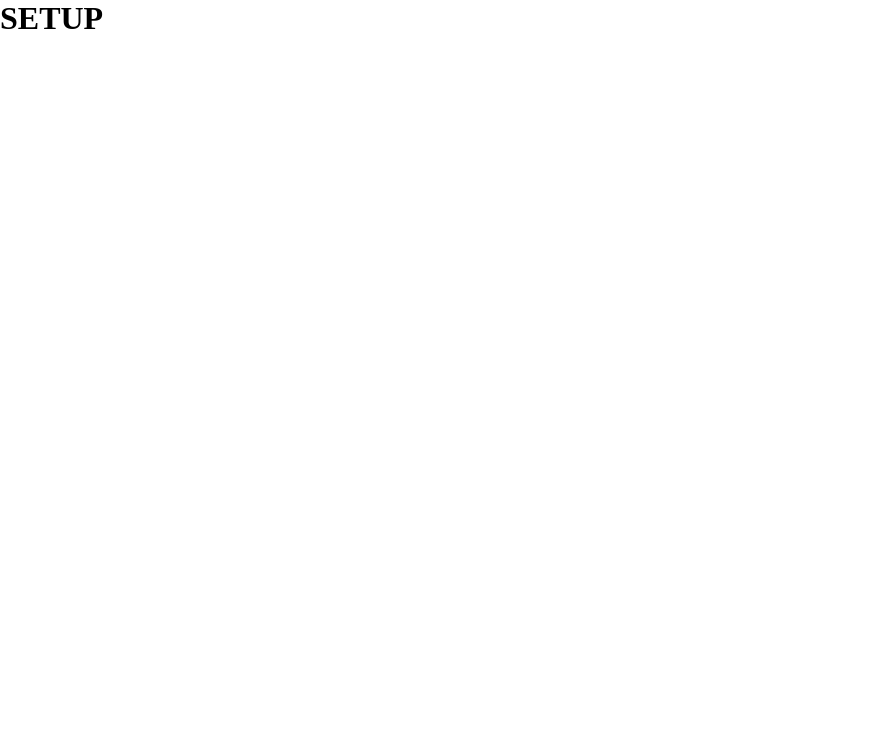
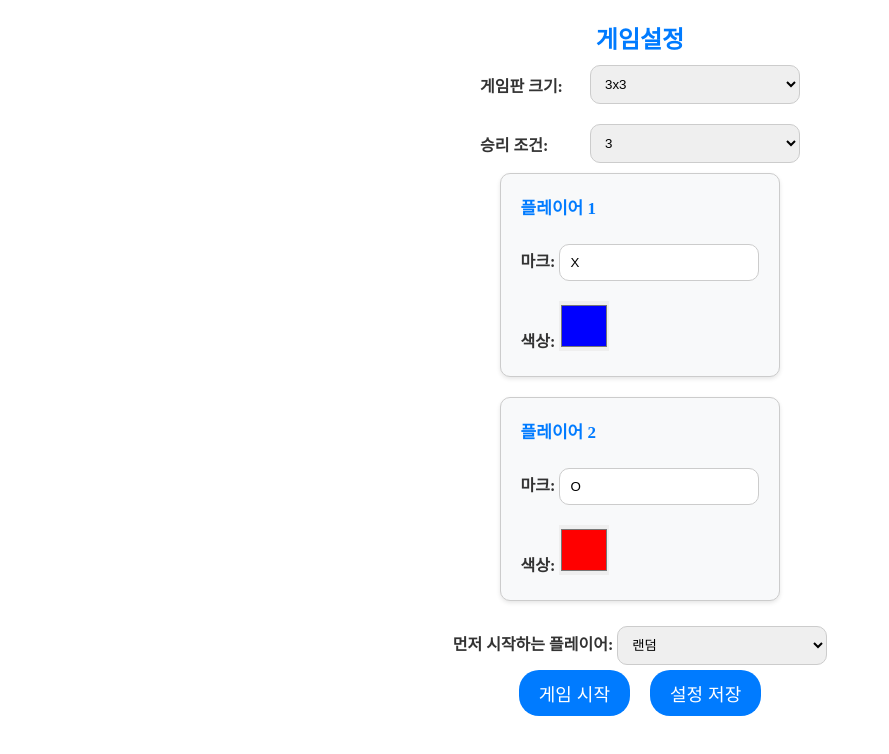
Before and after one commit to DNharry0/tictactoe, a Next.js app: page /setup in a window 1280 px wide. Shown: the top 754 px of the page, without its empty margins (0-889 px from the left). Built offline with nearby package versions, Linux system fonts and the light colour scheme.

Commit message:
feat: setup page

```diff
--- a/src/pages/index.tsx
+++ b/src/pages/index.tsx
@@ -5,7 +5,6 @@ export default function Home() {
   return (
     <>
       <main>
-        <div>commit test</div>
         <Container>
           <Link href="/setup" passHref>
             <Button>게임 시작</Button>
--- a/src/pages/setup/index.tsx
+++ b/src/pages/setup/index.tsx
@@ -1,10 +1,194 @@
-import React from 'react';
+import React from "react";
+import styled from "@emotion/styled";
+import { useState } from "react";
+import { useRouter } from 'next/navigation';
+
+interface GameSettings {
+    boardSize: number;
+    winCondition: number;
+    player1: { mark: string, color: string };
+    player2: { mark: string, color: string };
+    firstPlayer: 'player1' | 'player2' | 'random';
+}
+
+const initialSettings: GameSettings = {
+    boardSize: 3,
+    winCondition: 3,
+    player1: { mark: 'X', color: '#0000FF' },
+    player2: { mark: 'O', color: '#FF0000' },
+    firstPlayer: 'random',
+}
 
 const SetupIndex = () => {
+    const [settings, setSettings] = useState<GameSettings>(initialSettings);
+    const router = useRouter();
+
+    const handleInputChange = (e: React.ChangeEvent<HTMLInputElement> | React.ChangeEvent<HTMLSelectElement>, field: string) => {
+        const { value, name } = e.target;
+        if (field === 'boardSize' || field === 'winCondition') {
+            setSettings((prevSettings) => ({
+                ...prevSettings,
+                [field]: parseInt(value, 10),
+            }));
+        } else if (field === 'player1' || field === 'player2') {
+            setSettings((prevSettings) => ({
+                ...prevSettings,
+                [field]: {
+                    ...prevSettings[field],
+                    [name]: name === 'color' ? value : value,
+                },
+            }));
+        } else {
+            setSettings((prevSettings) => ({
+                ...prevSettings,
+                [field]: value,
+            }));
+        }
+    }
+
+    const saveSettingsAndStartGame = () => {
+        localStorage.setItem('gameSettings', JSON.stringify(settings));
+        router.push('/game');
+    }
+
     return (
-        <div>
-            <h1>SETUP</h1>
-        </div>
+        <Container>
+            <Title>게임설정</Title>
+
+            <FieldGroup>
+                <Label htmlFor="">게임판 크기: </Label>
+                <Select name="boardSize" value={settings.boardSize} id="" onChange={(e) => handleInputChange(e, 'boardSize')}>
+                    <option value="3">3x3</option>
+                    <option value="4">4x4</option>
+                    <option value="5">5x5</option>
+                </Select>
+            </FieldGroup>
+            <FieldGroup>
+                <Label htmlFor="">승리 조건: </Label>
+                <Select name="winCondition" value={settings.winCondition} id="" onChange={(e) => handleInputChange(e, 'winCondition')}>
+                    <option value="3">3</option>
+                    <option value="4">4</option>
+                    <option value="5">5</option>
+                </Select>
+            </FieldGroup>
+            <Wrapper>
+                <SubTitle>플레이어 1</SubTitle>
+                <div>
+                    <Label htmlFor="">마크: </Label>
+                    <Input type="text" name="mark" value={settings.player1.mark} onChange={(e) => handleInputChange(e, 'player1')} />
+                </div>
+                <div>
+                    <Label htmlFor="">색상: </Label>
+                    <Input type="color" name="color" value={settings.player1.color} onChange={(e) => handleInputChange(e, 'player1')} />
+                </div>
+            </Wrapper>
+            <Wrapper>
+                <SubTitle>플레이어 2</SubTitle>
+                <div>
+                    <Label htmlFor="">마크: </Label>
+                    <Input type="text" name="mark" value={settings.player2.mark} onChange={(e) => handleInputChange(e, 'player2')} />
+                </div>
+                <div>
+                    <Label htmlFor="">색상: </Label>
+                    <Input type="color" name="color" placeholder={settings.player2.color} value={settings.player2.color} onChange={(e) => handleInputChange(e, 'player2')} />
+                </div>
+            </Wrapper>
+            <div>
+                <Label htmlFor="">먼저 시작하는 플레이어: </Label>
+                <Select name="firstPlayer" value={settings.firstPlayer} id="" onChange={(e) => handleInputChange(e, 'firstPlayer')}>
+                    <option value="random">랜덤</option>
+                    <option value="player1">플레이어 1</option>
+                    <option value="player2">플레이어 2</option>
+                </Select>
+            </div>
+
+            <ButtonWrapper>
+                <StyledButton onClick={saveSettingsAndStartGame}>게임 시작</StyledButton>
+                <StyledButton onClick={() => console.log(settings)}>설정 저장</StyledButton>
+            </ButtonWrapper>
+        </Container>
     );
-};
+}
 export default SetupIndex;
+
+const Container = styled.div`
+  display: flex;
+  flex-direction: column;
+  align-items: center;
+  padding: 20px;
+  box-sizing: border-box;
+`;
+const Title = styled.h2`
+  color: #007bff;
+  font-size: 24px;
+  font-weight: bold;
+`;
+const StyledButton = styled.button`
+  background-color: #007bff;
+  color: #fff;
+  padding: 10px 20px;
+  border: none;
+  border-radius: 20px;
+  font-size: 18px;
+  cursor: pointer;
+  transition: background-color 0.2s, transform 0.2s;
+  &:hover {
+    background-color: #0056b3;
+    transform: scale(1.05);
+    border-color: #fff;
+  }
+  margin: 0 5px;
+`;
+const ButtonWrapper = styled.div`
+  display: flex;
+  gap: 10px;
+  justify-content: center;
+`;
+const Input = styled.input`
+  padding: ${(props) => (props.type === 'color' ? '0' : '10px')};
+  border-radius: ${(props) => (props.type === 'color' ? '0' : '10px')};
+  border: ${(props) => (props.type === 'color' ? '0px solid #007bff' : '1px solid #ccc')};
+  margin: 5px 0;
+  width: ${(props) => (props.type === 'color' ? '50px' : '200px')};
+  height: ${(props) => (props.type === 'color' ? '50px' : 'auto')};
+  cursor: pointer;
+  -webkit-appearance: none;
+  appearance: none;
+`;
+const Select = styled.select`
+  padding: 10px;
+  border-radius: 10px;
+  border: 1px solid #ccc;
+  margin: 5px 0;
+  width: 210px;
+  cursor: pointer;
+`;
+const Wrapper = styled.div`
+  display: flex;
+  flex-direction: column;
+  gap: 10px;
+  margin-bottom: 20px;
+  border: 1px solid #ccc;
+  padding: 20px;
+  border-radius: 10px;
+  box-shadow: 0 2px 4px rgba(0,0,0,0.1);
+  background-color: #f8f9fa;
+`;
+const Label = styled.label`
+  font-weight: bold;
+  color: #333;
+`;
+const FieldGroup = styled.div`
+  display: flex;
+  justify-content: space-between;
+  align-items: center;
+  width: 100%;
+  max-width: 320px;
+  margin: 5px 0;
+`;
+const SubTitle = styled.h3`
+  color: #007bff;
+  font-size: 17px;
+  font-weight: bold;
+  margin-bottom: 10px;
+`;
```
